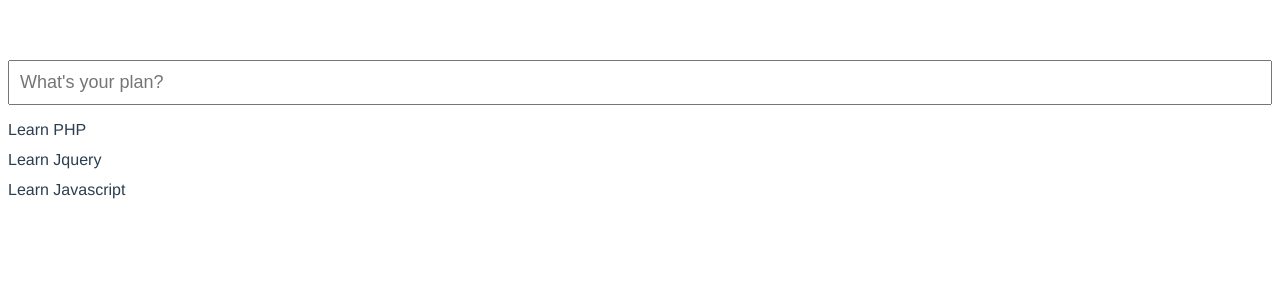
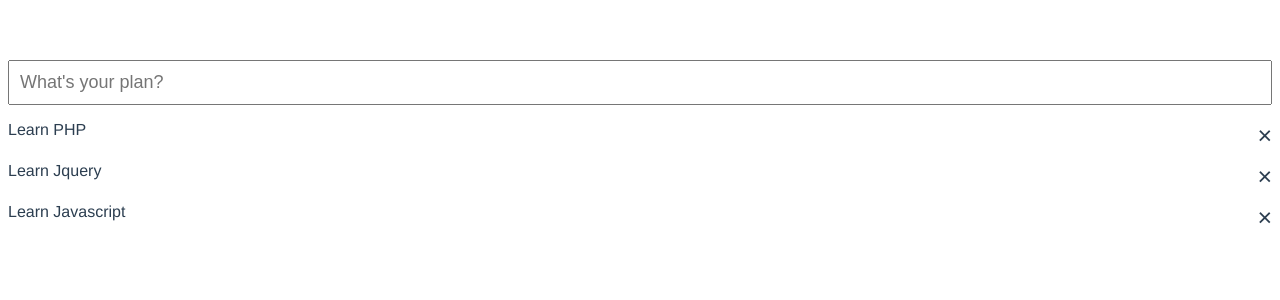
Before and after one commit to MrRudRud/Todo-VueJS, a Vue app: page / in a window 1280 px wide. Shown: the top 300 px of the page. Built offline with nearby package versions, Linux system fonts and the light colour scheme.

Commit message:
removeTodo
Adding Remove with times on click event

```diff
--- a/package.json
+++ b/package.json
@@ -1,5 +1,5 @@
 {
-  "name": "test-project",
+  "name": "todo-list",
   "version": "1.0.0",
   "description": "A Vue.js project",
   "main": "src/main.js",
@@ -74,5 +74,6 @@
     "> 1%",
     "last 2 versions",
     "not ie <= 8"
-  ]
+  ],
+  "keywords": []
 }
--- a/src/components/TodoList.vue
+++ b/src/components/TodoList.vue
@@ -3,6 +3,9 @@
    <input type="text" v-model="newTodoList" @keyup.enter="addTodoList" class="todo-input" placeholder="What's your plan?">
    <div v-for="todo in todos" :key="todo.id" class="todo-item">
     {{todo.title}}
+    <div @click="removeTodo(index)" class="remove-item">
+    &times;
+    </div>
    </div>
   </div>
 </template>
@@ -52,6 +55,9 @@ export default {
 
       this.idTodoList++;
       this.newTodoList = "";
+    },
+    removeTodo(index) {
+      this.todos.splice(index, 1)
     }
   }
 };
@@ -70,4 +76,13 @@ export default {
   align:center;
   justify-content: space-between;
 }
+
+.remove-item {
+  font-size:25px;
+  cursor: pointer;
+  margin-left: 14px;
+  &:hover{
+    color: black;
+  }
+}
 </style>
```
